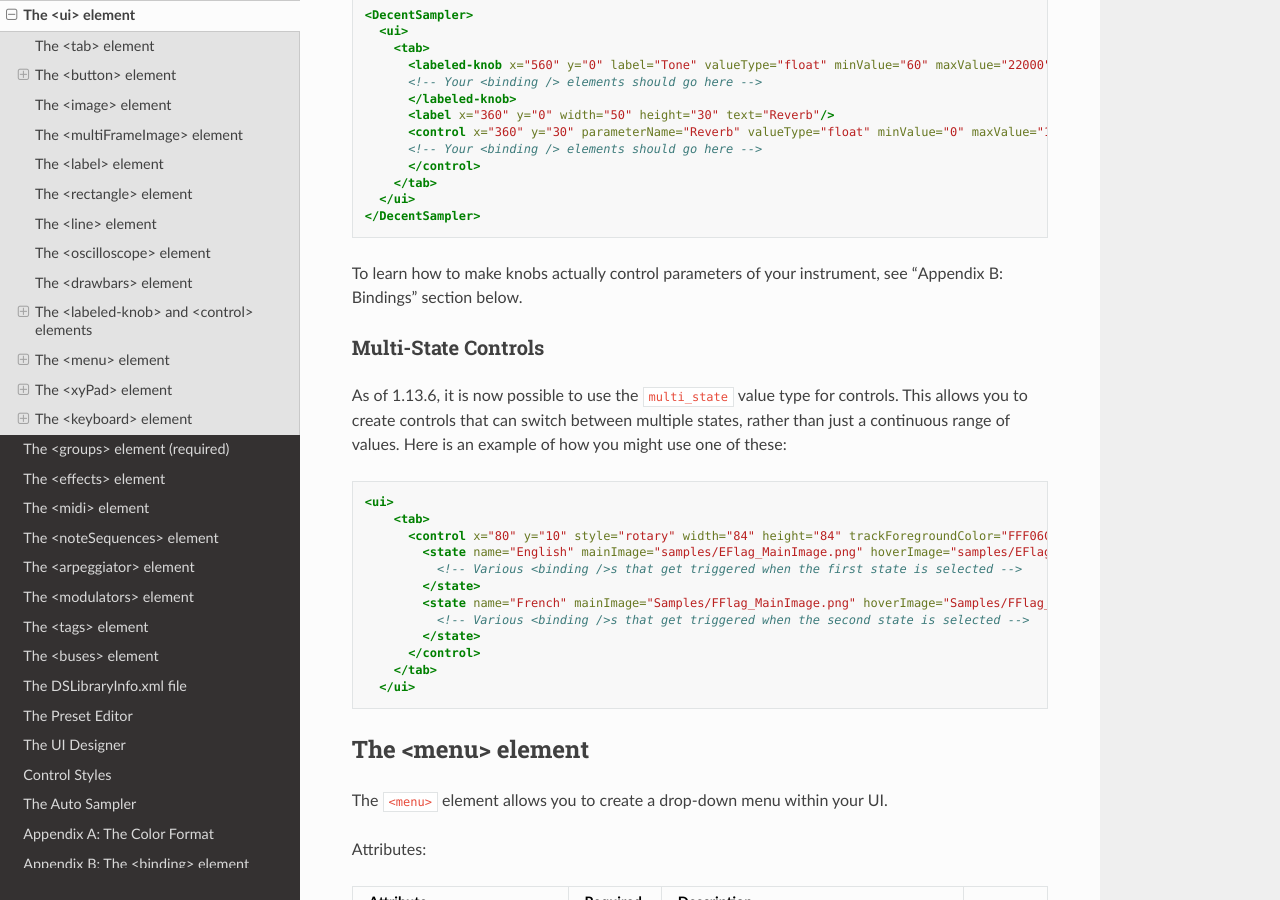
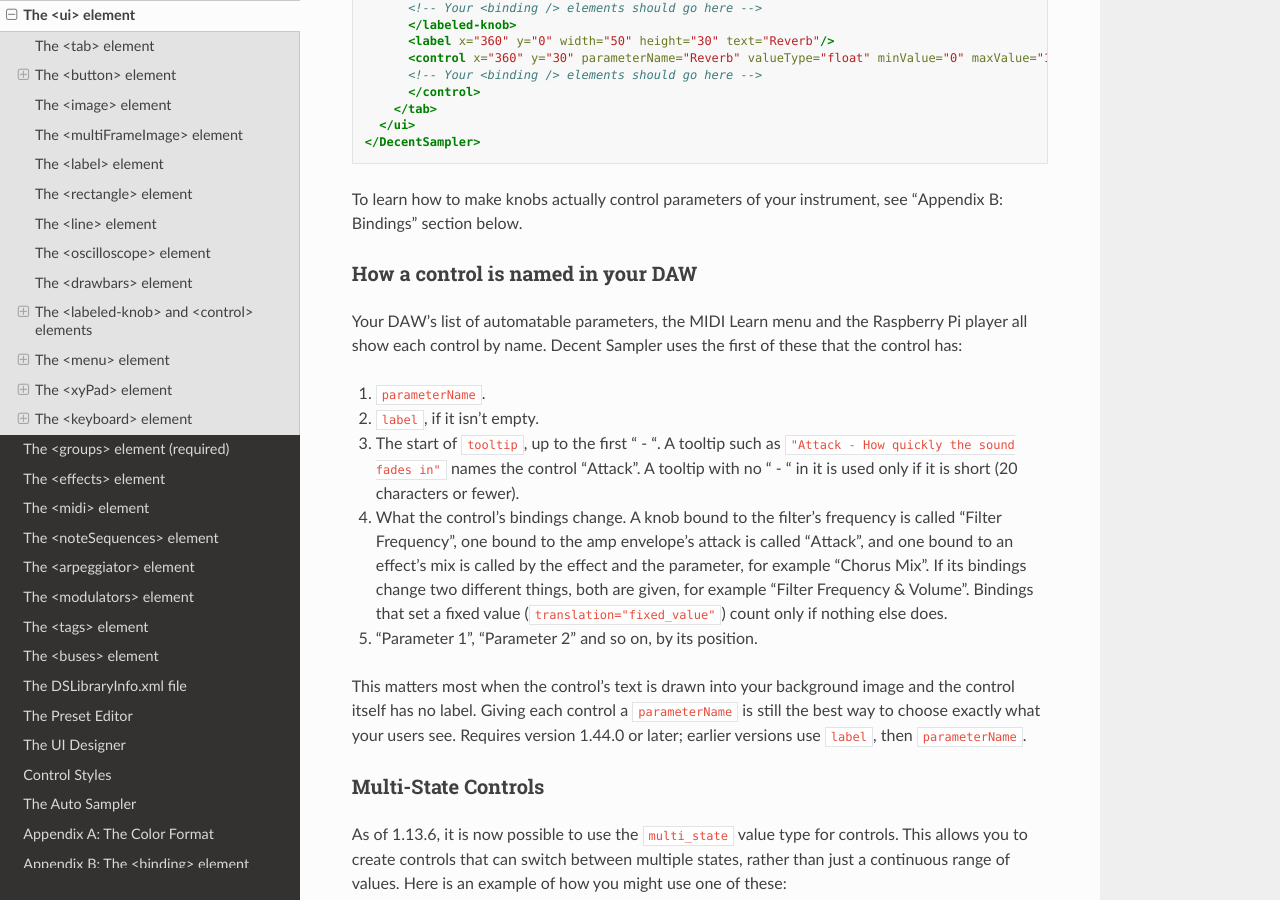
Before and after one commit to DecentSamples/DecentSampler-Developers-Guide, a Sphinx documentation site: the page built from docs/source/the-ui-element.md, in a window 1280 px wide and 900 px high, scrolled down 11262 px. Built offline with Sphinx 7.4.7 and the Read the Docs theme 3.1.0, drawn with Linux system fonts in a browser that asks for light colours; some of the changed text lies outside the part shown.

Commit message:
0000633: How a control is named in the DAW, MIDI Learn and the Pi player

````diff
--- a/docs/source/the-ui-element.md
+++ b/docs/source/the-ui-element.md
@@ -299,11 +299,10 @@ Attributes:
 - **`y`** (required): The `y` position of your control where (0,0) is the top-left corner
 - **`width`** (required): The width in pixels of the knob + label.
 - **`height`** (required): The height in pixels of the knob + label.
-- **`parameterName`** (optional): The name this control is given in your DAW's list of automatable parameters. It is also used as the on-screen label if you haven't set `label`, and as the name shown when assigning MIDI CCs. It is good practice to always include one, since without it the DAW will simply show "Parameter 1", "Parameter 2" and so on.
+- **`parameterName`** (optional): The name this control is given in your DAW's list of automatable parameters. It is also used as the on-screen label if you haven't set `label`, and as the name shown when assigning MIDI CCs. It is good practice to always include one. Without it, Decent Sampler works out a name from the control's other attributes; see [How a control is named in your DAW](#how-a-control-is-named-in-your-daw).
 - **`style`** (optional): The specific kind of control that is created. The following values are supported: `linear_bar`, `linear_bar_vertical`, `linear_horizontal`, `linear_vertical`, `rotary`, `rotary_horizontal_drag`, `rotary_horizontal_vertical_drag`, `rotary_vertical_drag`, `custom_skin_vertical_drag`, `custom_skin_horizontal_drag`, `custom_skin_horizontal_vertical_drag`. Default: `rotary_vertical_drag`.
 - **`showLabel`** (optional): A true/false value dictating whether or not a built-in label should be displayed. Default: true for `<labeled-knob>` and false for `<control>` elements
 - **`label`** (optional): If `showLabel` is true, the actual text that should be displayed above the control.
-- **`parameterName`** (optional): The name this control is given in your DAW's list of automatable parameters. It is also used as the on-screen label if you haven't set `label`, and as the name shown when assigning MIDI CCs. It is good practice to always include one, since without it the DAW will simply show "Parameter 1", "Parameter 2" and so on.
 - **`minValue`** (optional): The minimum value of your control. Default: 0
 - **`maxValue`** (optional): The maximum value of your control. Default: 1
 - **`value`** (optional): The initial value of your control. Default: 0
@@ -354,6 +353,18 @@ Example:
 ```
 
 To learn how to make knobs actually control parameters of your instrument, see "Appendix B: Bindings" section below.
+
+### How a control is named in your DAW
+
+Your DAW's list of automatable parameters, the MIDI Learn menu and the Raspberry Pi player all show each control by name. Decent Sampler uses the first of these that the control has:
+
+1. `parameterName`.
+2. `label`, if it isn't empty.
+3. The start of `tooltip`, up to the first " - ". A tooltip such as `"Attack - How quickly the sound fades in"` names the control "Attack". A tooltip with no " - " in it is used only if it is short (20 characters or fewer).
+4. What the control's bindings change. A knob bound to the filter's frequency is called "Filter Frequency", one bound to the amp envelope's attack is called "Attack", and one bound to an effect's mix is called by the effect and the parameter, for example "Chorus Mix". If its bindings change two different things, both are given, for example "Filter Frequency & Volume". Bindings that set a fixed value (`translation="fixed_value"`) count only if nothing else does.
+5. "Parameter 1", "Parameter 2" and so on, by its position.
+
+This matters most when the control's text is drawn into your background image and the control itself has no label. Giving each control a `parameterName` is still the best way to choose exactly what your users see. Requires version 1.44.0 or later; earlier versions use `label`, then `parameterName`.
 
 ### Multi-State Controls
 
````
